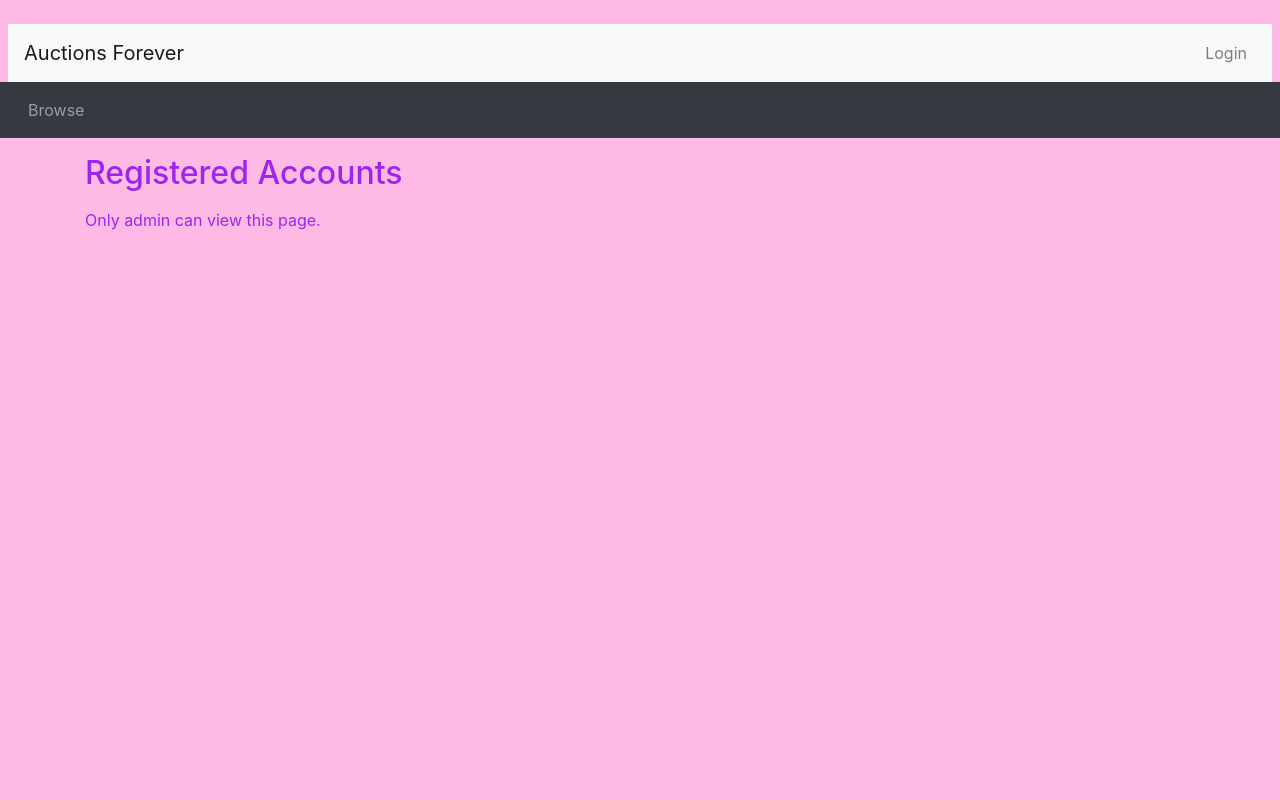
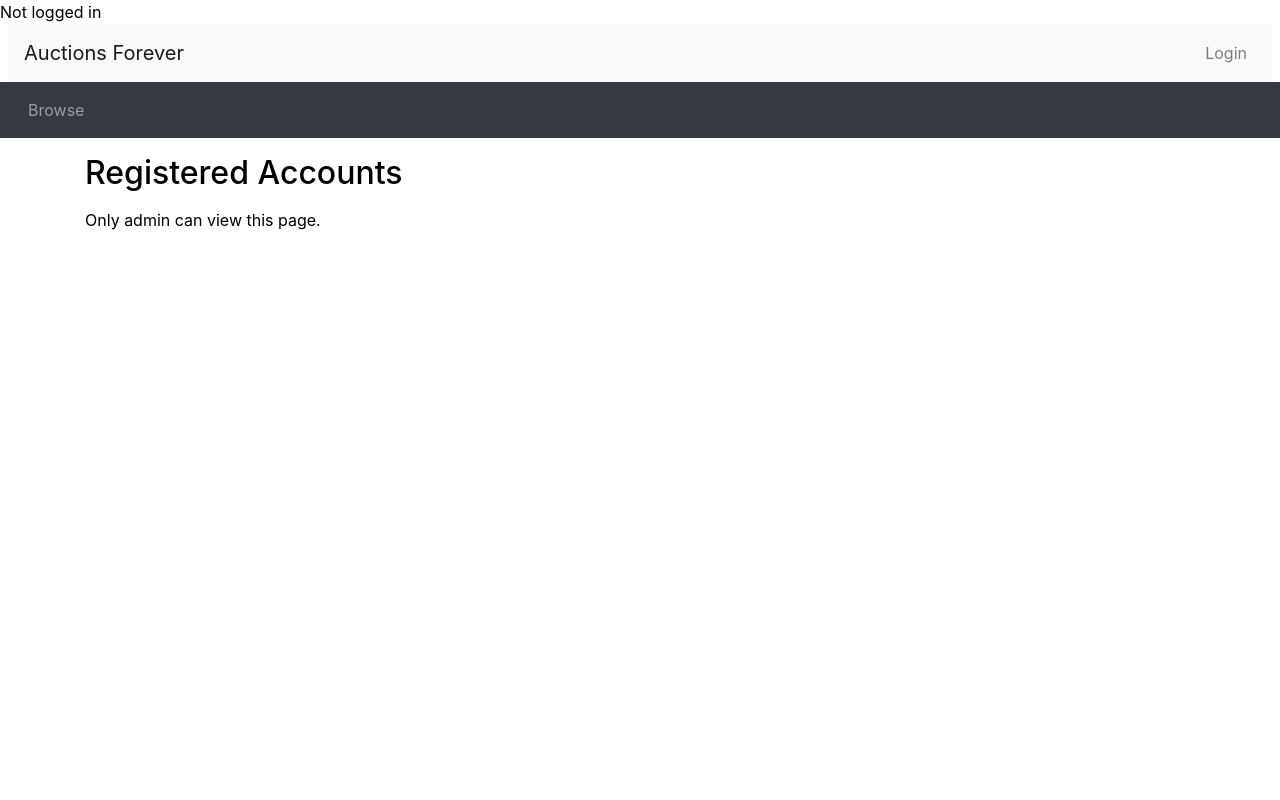
Before and after one commit to GaorenHao/Database-Project, a PHP site: page /admin.php in a window 1280 px wide. Run offline with PHP 8.4, Linux system fonts and the light colour scheme.

Commit message:
background_colour

```diff
--- a/header.php
+++ b/header.php
@@ -135,12 +135,12 @@
     }
 
     body, body * {
-    color: rgb(158, 36, 240);
+    color: rgb(0, 0, 0);
   }
 
   body {
-    color: rgb(255, 186, 230);
-    background-color: rgb(255, 186, 230);
+    color: rgb(0, 0, 0);
+    background-color: rgb(255, 255, 255);
   }
   </style>
 
```
